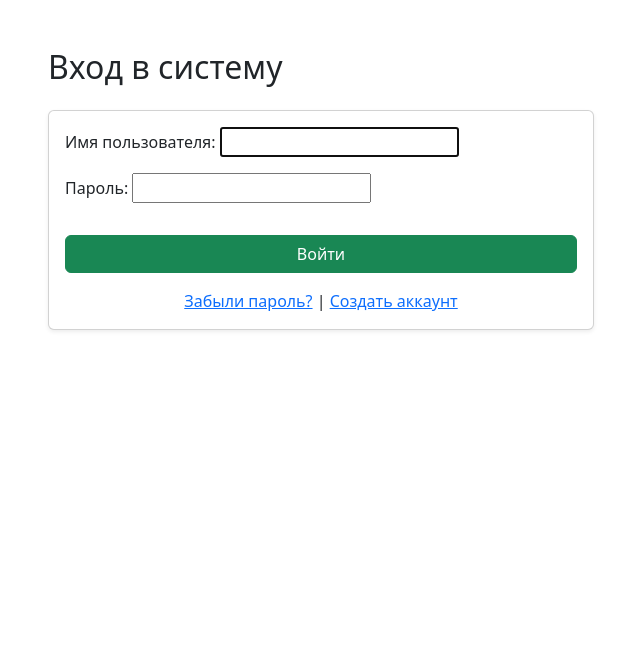
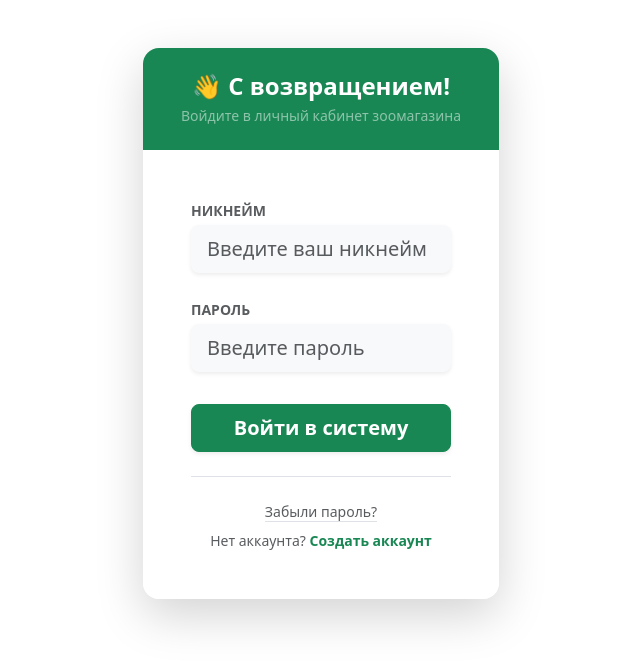
Before and after one commit to Apehovesrame/zoomagazin, a Django app: page /login/ in a window 1280 px wide. Shown: the part 56-723 px from the top of the page, without its empty margins (319-959 px from the left). Run offline with Django 5.2, Linux system fonts and the light colour scheme.

Commit message:
style: ручная разметка и улучшение дизайна страницы авторизации

```diff
--- a/store/templates/store/login.html
+++ b/store/templates/store/login.html
@@ -1,20 +1,78 @@
 {% extends 'store/base.html' %}
-{% block title %}Вход{% endblock %}
+{% block title %}Вход - Зоомагазин{% endblock %}
+
 {% block content %}
-<div class="row justify-content-center">
-    <div class="col-md-6">
-        <h2 class="mb-4">Вход в систему</h2>
-        <div class="card shadow-sm"><div class="card-body">
-            <form method="POST">
-                {% csrf_token %}
-                {{ form.as_p }}
-                <button type="submit" class="btn btn-success w-100 mt-3">Войти</button>
-            </form>
-            <div class="mt-3 text-center">
-                <a href="{% url 'store:password_reset' %}">Забыли пароль?</a> |
-                <a href="{% url 'store:register' %}">Создать аккаунт</a>
+<div class="row justify-content-center mt-5 mb-5 align-items-center" style="min-height: 60vh;">
+    <div class="col-md-6 col-lg-5 col-xl-4">
+        <div class="card shadow-lg border-0 rounded-4">
+
+            <div class="card-header bg-success text-white text-center py-4 rounded-top-4 border-0">
+                <h4 class="mb-0 fw-bold">👋 С возвращением!</h4>
+                <p class="small mb-0 mt-1 text-white-50">Войдите в личный кабинет зоомагазина</p>
             </div>
-        </div></div>
+
+            <div class="card-body p-4 p-md-5 bg-white rounded-bottom-4">
+
+                {% if form.non_field_errors %}
+                    <div class="alert alert-danger border-0 shadow-sm small p-3 mb-4 fw-bold text-center rounded-3">
+                        ❌ Неверный никнейм или пароль
+                    </div>
+                {% endif %}
+
+                <form method="POST">
+                    {% csrf_token %}
+
+                    <div class="mb-4">
+                        <label for="{{ form.username.id_for_label }}" class="form-label fw-bold small text-muted text-uppercase mb-1">
+                            Никнейм
+                        </label>
+                        <input type="text"
+                               name="{{ form.username.name }}"
+                               id="{{ form.username.id_for_label }}"
+                               class="form-control form-control-lg bg-light border-0 shadow-sm text-dark"
+                               placeholder="Введите ваш никнейм"
+                               value="{{ form.username.value|default:'' }}"
+                               required
+                               autofocus>
+
+                        {% if form.username.errors %}
+                            <div class="text-danger small mt-1 fw-bold">{{ form.username.errors.0 }}</div>
+                        {% endif %}
+                    </div>
+
+                    <div class="mb-4">
+                        <label for="{{ form.password.id_for_label }}" class="form-label fw-bold small text-muted text-uppercase mb-1">
+                            Пароль
+                        </label>
+                        <input type="password"
+                               name="{{ form.password.name }}"
+                               id="{{ form.password.id_for_label }}"
+                               class="form-control form-control-lg bg-light border-0 shadow-sm text-dark"
+                               placeholder="Введите пароль"
+                               required>
+
+                        {% if form.password.errors %}
+                            <div class="text-danger small mt-1 fw-bold">{{ form.password.errors.0 }}</div>
+                        {% endif %}
+                    </div>
+
+                    <button type="submit" class="btn btn-success btn-lg w-100 fw-bold shadow-sm mt-2 mb-4">
+                        Войти в систему
+                    </button>
+
+                    <div class="text-center border-top pt-4">
+                        <p class="mb-2 small">
+                            <a href="{% url 'store:password_reset' %}" class="text-muted text-decoration-none border-bottom border-muted">Забыли пароль?</a>
+                        </p>
+                        <p class="text-muted small mb-0">
+                            Нет аккаунта?
+                            <a href="{% url 'store:register' %}" class="fw-bold text-success text-decoration-none">Создать аккаунт</a>
+                        </p>
+                    </div>
+
+                </form>
+            </div>
+        </div>
     </div>
 </div>
 {% endblock %}
```
